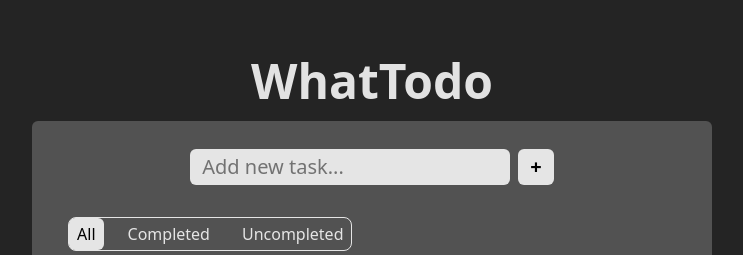
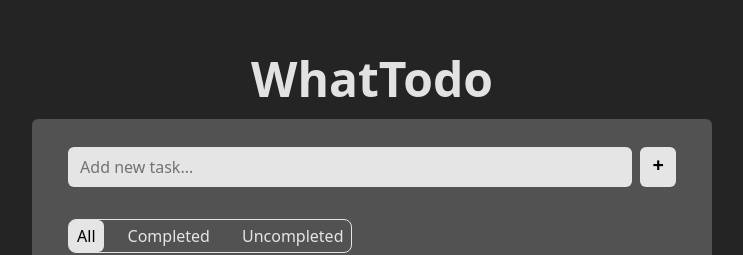
Before and after one commit to Vikii712/todo-list, a Vue app in the folder what-todo/: page / in a window 1280 px wide. Shown: the part 210-465 px from the top of the page, without its empty margins (268-1011 px from the left). Built offline with nearby package versions, Linux system fonts and the light colour scheme; no server answers; a web font is replaced by a local one.

Commit message:
feat: add new task to list
-> add new title to task by pressing add button or pressing enter on keyboard
-> prevents adding empty title

```diff
--- a/what-todo/src/components/main/AddTodo.vue
+++ b/what-todo/src/components/main/AddTodo.vue
@@ -1,28 +1,50 @@
 <script setup lang="ts">
+import { useTodoStore } from "../../stores/todo.ts";
+import {ref} from "vue";
 
+const todoStore = useTodoStore();
+const newTitle = ref('');
+
+//clear input when new task is added, prevents adding empty task
+function addTodo(){
+  if(newTitle.value !== ''){
+    todoStore.addTodo(newTitle.value)
+  }
+
+  newTitle.value = ''
+}
 </script>
 
 <template>
-  <section class="text-xl flex justify-center my-2">
+  <section class="flex w-auto mx-4 justify-center my-2">
 
-    <form class="flex items-center gap-2">
+    <!-- form should not refresh when pressing enter -->
+    <form class="flex w-full items-center gap-2"
+          @submit.prevent="addTodo"
+    >
 
+      <!-- only visible for screen readers -->
       <label for="addTask" class="sr-only">
         New Task:
       </label>
 
+      <!-- Input, task can be added by pressing enter -->
       <input type="text"
              id="addTask"
              name="addTask"
-             class="bg-neutral-200 px-3 py-1 text-black
-                      rounded-md "
+             v-model="newTitle"
+             class="bg-neutral-200 px-3 py-2 text-black
+                      rounded-md w-full"
              placeholder="Add new task..."
       />
 
-      <button type="submit"
+      <!-- Add button, cannot -->
+      <button type="button"
+              @click="addTodo"
+              :disabled="!newTitle"
               class="font-bold text-black rounded-md
-                    bg-neutral-200 px-3 py-1
-                    hover:bg-neutral-300
+                    bg-neutral-200 px-3 pt-1 pb-2
+                    hover:bg-neutral-300 text-xl
                      focus:outline-none focus:ring-2 focus:ring-white"
       >+</button>
     </form>
--- a/what-todo/src/stores/todo.ts
+++ b/what-todo/src/stores/todo.ts
@@ -18,14 +18,18 @@ export const useTodoStore = defineStore('todos', () => {
 
     //filter todos according to selected filter option (all/completed/uncompleted)
     //computed - list changes if the original task list changes
+    //sorted from the newest task (on top) to the oldest
     const selectedTodos = computed(() => {
+        let filtered = todos.value
+
         if (filter.value === 'completed') {
-            return todos.value.filter(t => t.completed)
+            filtered = todos.value.filter(t => t.completed)
         } else if (filter.value === 'uncompleted') {
-            return todos.value.filter(t => !t.completed)
-        } else {
-            return todos.value
+            filtered = todos.value.filter(t => !t.completed)
         }
+
+        return filtered.slice()
+            .sort((a, b) => b.id - a.id)
     })
 
     //sync the localstorage when the task list changes
@@ -95,6 +99,25 @@ export const useTodoStore = defineStore('todos', () => {
         }
     }
 
+    //adding new task to task list
+    function addTodo( newTitle: string):void {
+
+        const usersId = 1
+
+        //find the highest id so the values stay unique
+        //if there are no tasks, use id equal to 0
+        const maxId = todos.value.length ? Math.max(...todos.value.map(t => t.id)) : 0
+
+        const newTodo: Todo = {
+            userId: usersId,
+            id: maxId + 1,
+            title: newTitle,
+            completed: false
+        }
+
+        todos.value.push(newTodo)
+    }
+
     return{
         todos,
         error,
@@ -105,5 +128,6 @@ export const useTodoStore = defineStore('todos', () => {
         selectedTodos,
         deleteTodo,
         updateTodo,
+        addTodo,
     }
 })
```
